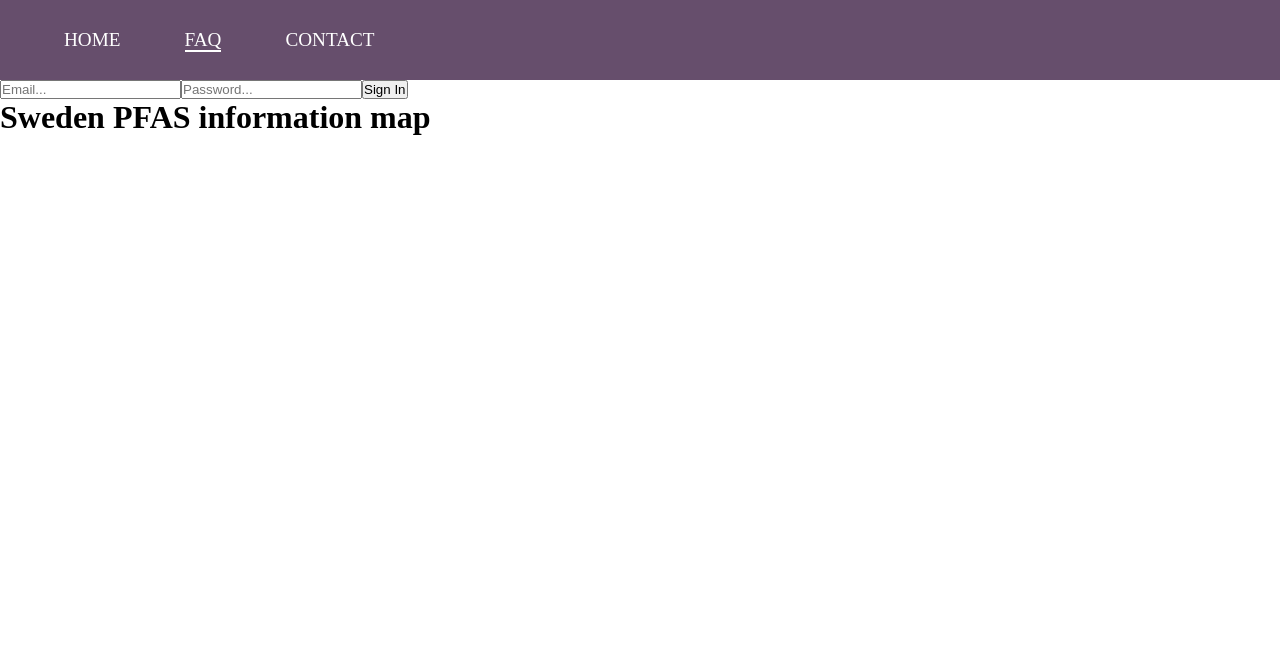
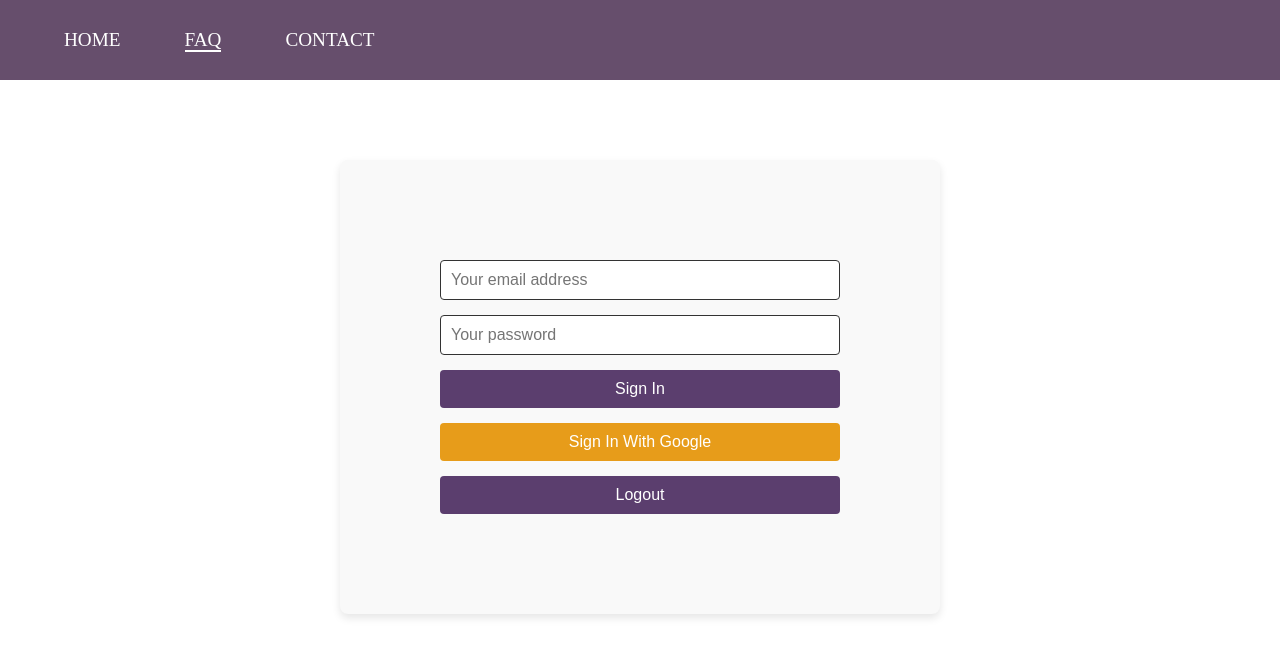
Before and after one commit to 2102kh/pfas-map, a React (Vite) app: page /faq in a window 1280 px wide. Shown: the top 656 px of the page. Built offline with nearby package versions, Linux system fonts and the light colour scheme; no server answers.

Commit message:
:dizzy:Add basic user authentification with Google

```diff
--- a/src/App.tsx
+++ b/src/App.tsx
@@ -6,7 +6,6 @@ function App() {
   return (
     <>
       <RouterProvider router={router} />
-      <h1>Sweden PFAS information map</h1>
     </>
   );
 }
--- a/src/components/Auth.tsx
+++ b/src/components/Auth.tsx
@@ -1,34 +1,73 @@
-import { auth } from "../config/firebase";
-import {createUserWithEmailAndPassword} from "firebase/auth";
+import "../styles/_auth.scss";
+import { auth, googleProvider } from "../config/firebase";
+import {
+  createUserWithEmailAndPassword,
+  signInWithPopup,
+  signOut,
+} from "firebase/auth";
 import { useState } from "react";
+import { useNavigate } from "react-router-dom";
+export const Auth = () => {
+  const [email, setEmail] = useState("");
+  const [password, setPassword] = useState("");
+  const navigate = useNavigate();
 
-export const Auth = () => {
-
-        const [email, setEmail] = useState('');
-        const [password, setPassword] = useState('');
-
-
-        const signIn = async ()=> {
+  const signIn = async () => {
     try {
       await createUserWithEmailAndPassword(auth, email, password);
-                console.log('User created');
-            }catch (err) {
+      navigate("/home");
+      console.log("User created");
+    } catch (err) {
       console.error(err);
-                console.log('Error creating user');
+      console.log("Error creating user");
     }
+  };
+  const signInWithGoogle = async () => {
+    try {
+      await signInWithPopup(auth, googleProvider);
+      console.log("User created");
+    } catch (err) {
+      console.error(err);
+      console.log("Error creating user");
+    }
+  };
 
+  const logOut = async () => {
+    try {
+      await signOut(auth);
+      console.log("User signed out");
+    } catch (err) {
+      console.error(err);
+      console.log("Error creating user");
     }
+  };
 
   return (
-        <div>
+    <>
+      <form className="form-container" onSubmit={(e) => e.preventDefault()}>
+        <div className="user-box">
+
           <input
-            placeholder="Email..."
-            onChange={(e) => setEmail(e.target.value)}/>
+            placeholder="Your email address"
+            onChange={(e) => setEmail(e.target.value)}
+          />
           <input
-            placeholder="Password..."
+            placeholder="Your password"
             onChange={(e) => setPassword(e.target.value)}
-            type="password"/>
-            <button onClick={signIn}>Sign In</button>
+            type="password"
+          />
+          <button type="button" onClick={signIn}>
+            Sign In
+          </button>
+          <button className='google' type="button" onClick={signInWithGoogle}
+           >
+            Sign In With Google
+          </button>
+          <button type="button" onClick={logOut}>
+            Logout
+          </button>
         </div>
-    )
-}
+      </form>
+    </>
+  );
+};
--- a/src/components/NavBar.tsx
+++ b/src/components/NavBar.tsx
@@ -2,7 +2,7 @@ import { useState } from "react";
 import { CgClose } from "react-icons/cg";
 import { RiMenu2Line } from "react-icons/ri";
 import { NavLink } from "react-router-dom";
-import '../styles/_navBar.scss';
+import "../styles/_navBar.scss";
 
 export const NavBar = () => {
   const [isResponsive, setIsResponsive] = useState(false);
--- /dev/null
+++ b/src/styles/_auth.scss
@@ -0,0 +1,63 @@
+$form-color: #333;
+$form-background: #f9f9f9;
+$form-border-radius: 8px;
+$form-padding: 100px;
+$button-primary: #5b3e6e;
+$button-hover: darken($button-primary, 10%);
+
+.form-container {
+  padding: $form-padding;
+  max-width: 600px;
+  margin: 0 auto;
+  background-color: $form-background;
+  border-radius: $form-border-radius;
+  padding: $form-padding;
+  box-shadow: 0 4px 8px rgba(0, 0, 0, 0.1);
+  margin-top: 10vh;
+  color: $form-color;
+
+  .user-box {
+    display: flex;
+    flex-direction: column;
+    gap: 15px;
+
+    input {
+      padding: 10px;
+      font-size: 16px;
+      border: 1px solid $form-color;
+      border-radius: 4px;
+      outline: none;
+      &:focus {
+        border-color: $button-primary;
+        box-shadow: 0 0 4px $button-primary;
+      }
+    }
+
+    button {
+      padding: 10px 15px;
+      font-size: 16px;
+      color: #fff;
+      background-color: $button-primary;
+      border: none;
+      border-radius: 4px;
+      cursor: pointer;
+      transition: background-color 0.3s ease;
+
+      &:hover {
+        background-color: $button-hover;
+      }
+      &.google {
+        background-color: #e79c1a;
+        &:hover {
+          background-color: #724d0c;
+        }
+      }
+    }
+  }
+
+  .error {
+    color: red;
+    font-size: 14px;
+    text-align: center;
+  }
+}
```
Also changed, not shown: src/assets/soda.jpg (added), 1 other file (tests, documents, lock files or other folders). Lines whose indentation alone changed are shown as unchanged.
